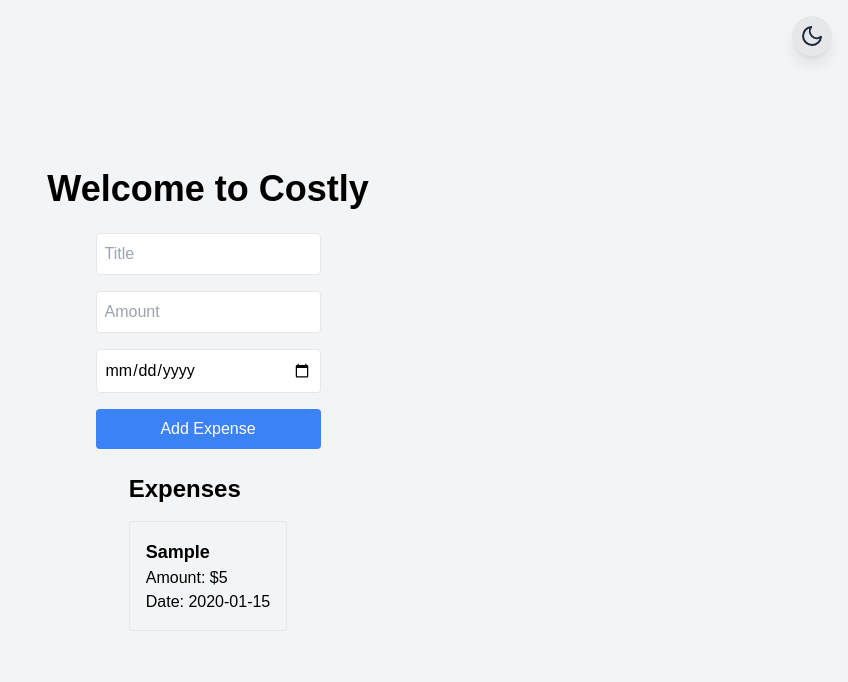
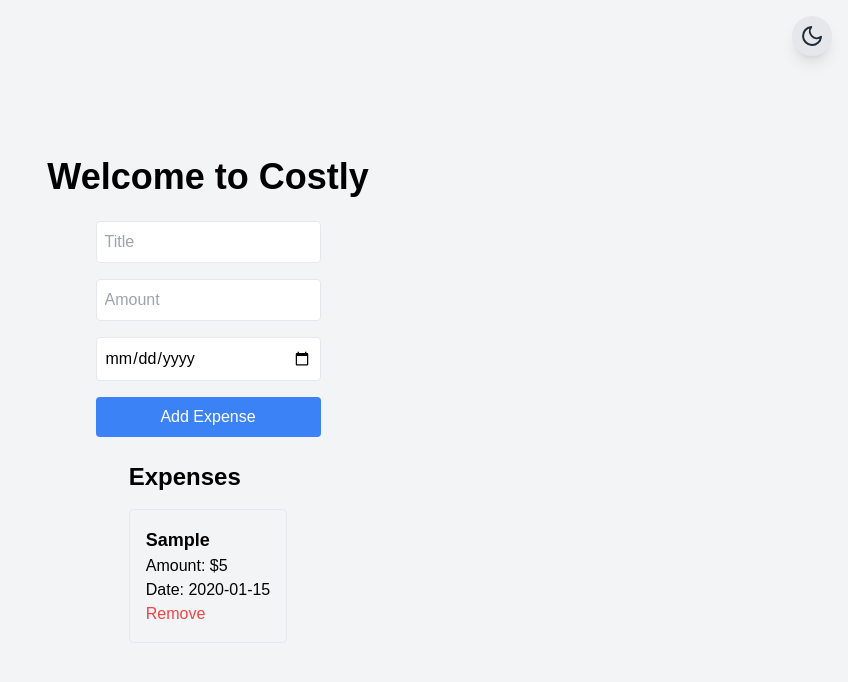
Before and after one commit to frau-azadeh/contextapi, a Next.js app: page / in a window 1280 px wide. Both pictures are taken after typing "Sample", "5", "2020-01-15" into the empty fields and a click on the button "Add Expense". Shown: the top 682 px of the page, without its empty margins (432-1280 px from the left). Built offline with nearby package versions, Linux system fonts and the light colour scheme.

Commit message:
delete insert in list component

```diff
--- a/src/components/ExpenseList.tsx
+++ b/src/components/ExpenseList.tsx
@@ -4,7 +4,7 @@ import React from "react";
 import { useExpenses } from "@/context/ExpenseContext";
 
 const ExpenseList: React.FC = () => {
-  const { expenses } = useExpenses();
+  const { expenses,removeExpense } = useExpenses();
 
   return (
     <div className="max-w-md mx-auto mt-6">
@@ -18,6 +18,12 @@ const ExpenseList: React.FC = () => {
               <h3 className="text-lg font-bold">{expense.title}</h3>
               <p>Amount: ${expense.amount}</p>
               <p>Date: {expense.date}</p>
+              <button
+                  onClick={() => removeExpense(expense.id)}
+                  className="text-red-500 hover:text-red-700 transition"
+                >
+                  Remove
+                </button>
             </li>
           ))}
         </ul>
```
